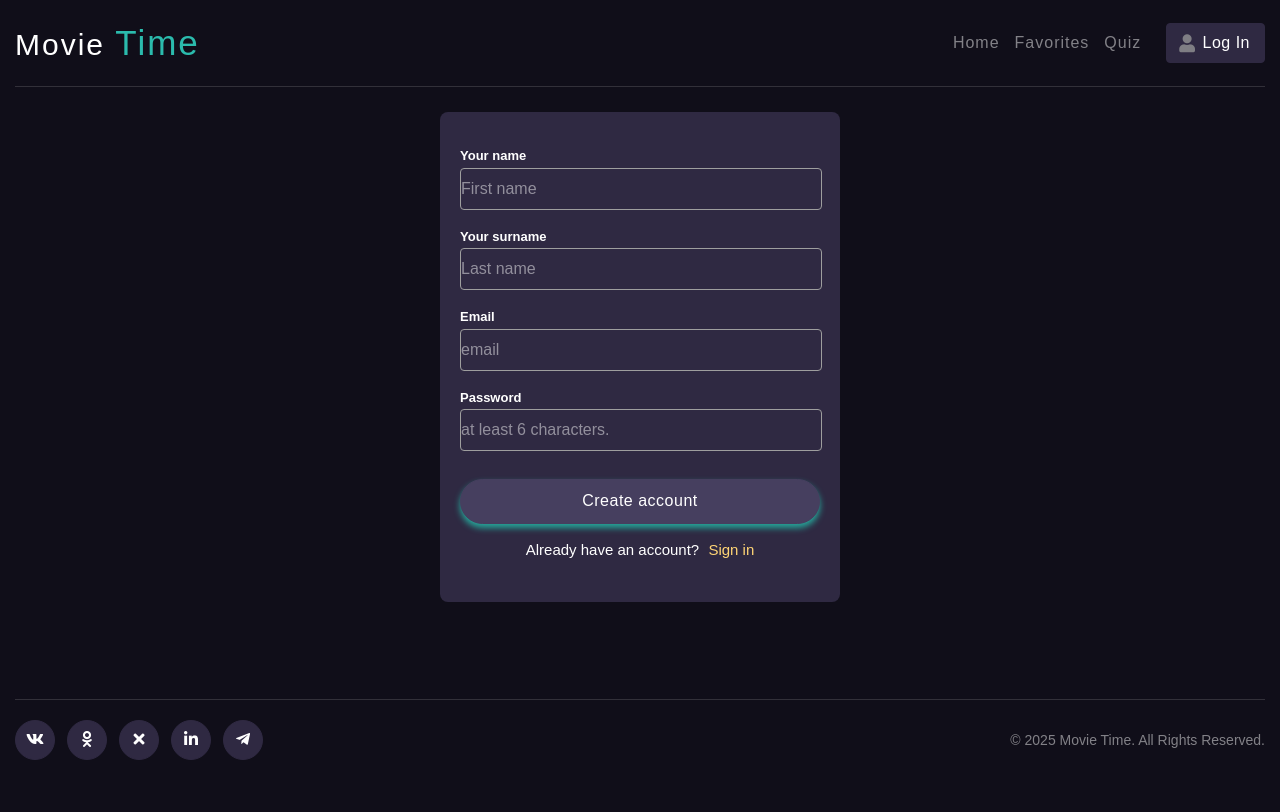
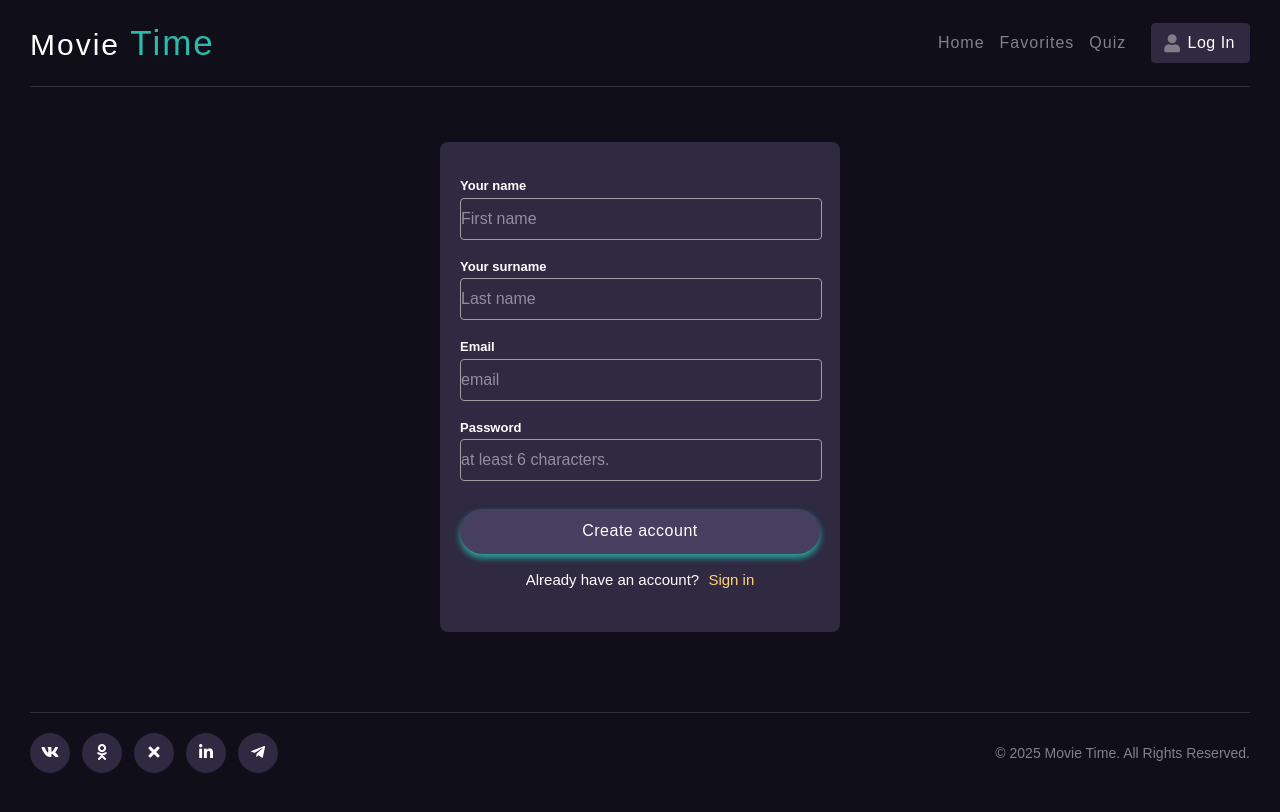
Before and after one commit to LilitMkrtchyan-code/movie-time, a React (Create React App) app: page /movie-time/register in a window 1280 px wide. Built offline with nearby package versions, Linux system fonts and the light colour scheme; no server answers.

Commit message:
change of styles

```diff
--- a/src/components/movies/movieCard/MovieCard.css
+++ b/src/components/movies/movieCard/MovieCard.css
@@ -12,7 +12,7 @@
 }
 
 .card-movie:hover {
-  transform: scale(1.02);
+  transform: scale(1.04);
 }
 
 .card-movie .card-image .activator {
--- a/src/components/movies/movieList/MovieList.css
+++ b/src/components/movies/movieList/MovieList.css
@@ -1,6 +1,6 @@
 .movies {
   display: grid;
   grid-template-columns: repeat(auto-fill, minmax(220px, 1fr));
-  gap: 30px;
+  gap: 60px;
   margin: 35px 0 40px;
 }
--- a/src/layouts/Layout.css
+++ b/src/layouts/Layout.css
@@ -1,6 +1,6 @@
 .layout-container {
   width: 100%;
-  max-width: 1300px;
+  max-width: 1250px;
   margin: 0 auto;
   padding: 0 15px;
   min-height: 100vh;
--- a/src/pages/auth/Auth.css
+++ b/src/pages/auth/Auth.css
@@ -1,8 +1,11 @@
 .auth-page.register,
 .auth-page.login {
-  margin-top: 10px;
   display: flex;
   justify-content: center;
+}
+
+.auth-page.register {
+  margin-top: 40px;
 }
 
 .auth-page.login {
```
